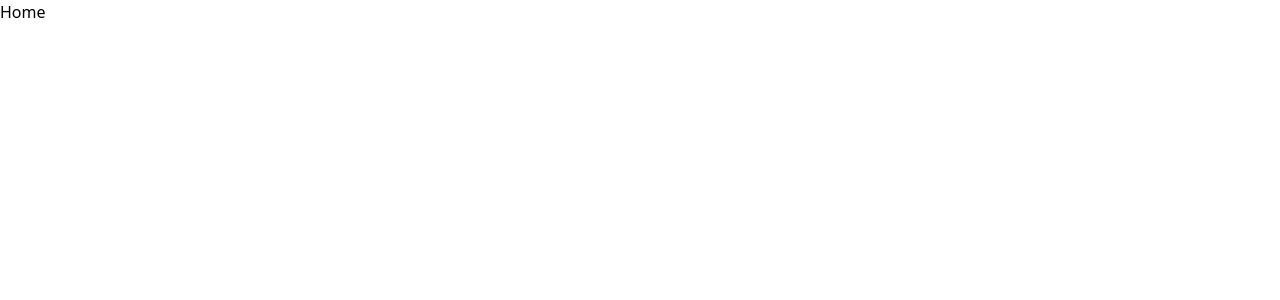
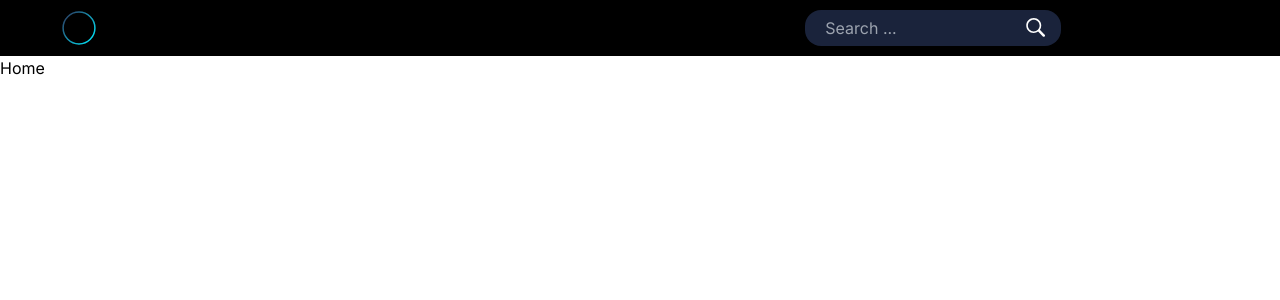
Before and after one commit to pewpewnor/BatchBook, a Next.js app: page / in a window 1280 px wide. Shown: the top 300 px of the page. Built offline with nearby package versions, Linux system fonts and the light colour scheme.

Commit message:
feat: add navbar to layout

```diff
--- a/src/app/layout.tsx
+++ b/src/app/layout.tsx
@@ -1,4 +1,6 @@
-import { Children, FC, ReactNode } from "react";
+import Navbar from "@/components/layouts/Navbar";
+import { Inter } from "next/font/google";
+import { FC, ReactNode } from "react";
 import "./globals.css";
 
 export const metadata = {
@@ -10,11 +12,15 @@ export const metadata = {
 interface RootLayoutProps {
 	children: ReactNode;
 }
+const inter = Inter({ subsets: ["latin"] });
 
 const RootLayout: FC<RootLayoutProps> = (props: RootLayoutProps) => {
 	return (
-		<html lang="en">
-			<body>{props.children}</body>
+		<html lang="en" className={inter.className}>
+			<body className="h-screen">
+				<Navbar />
+				{props.children}
+			</body>
 		</html>
 	);
 };
```
